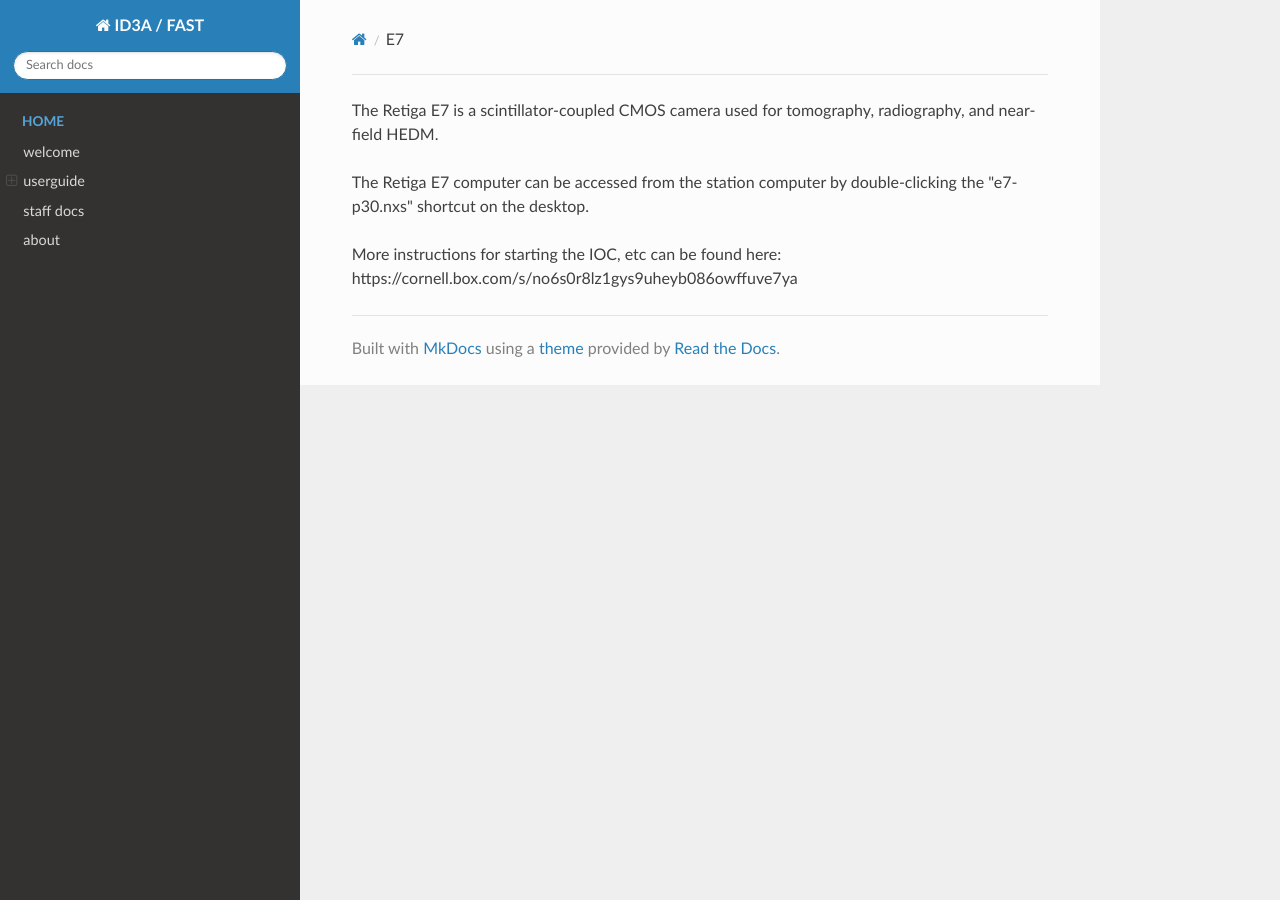
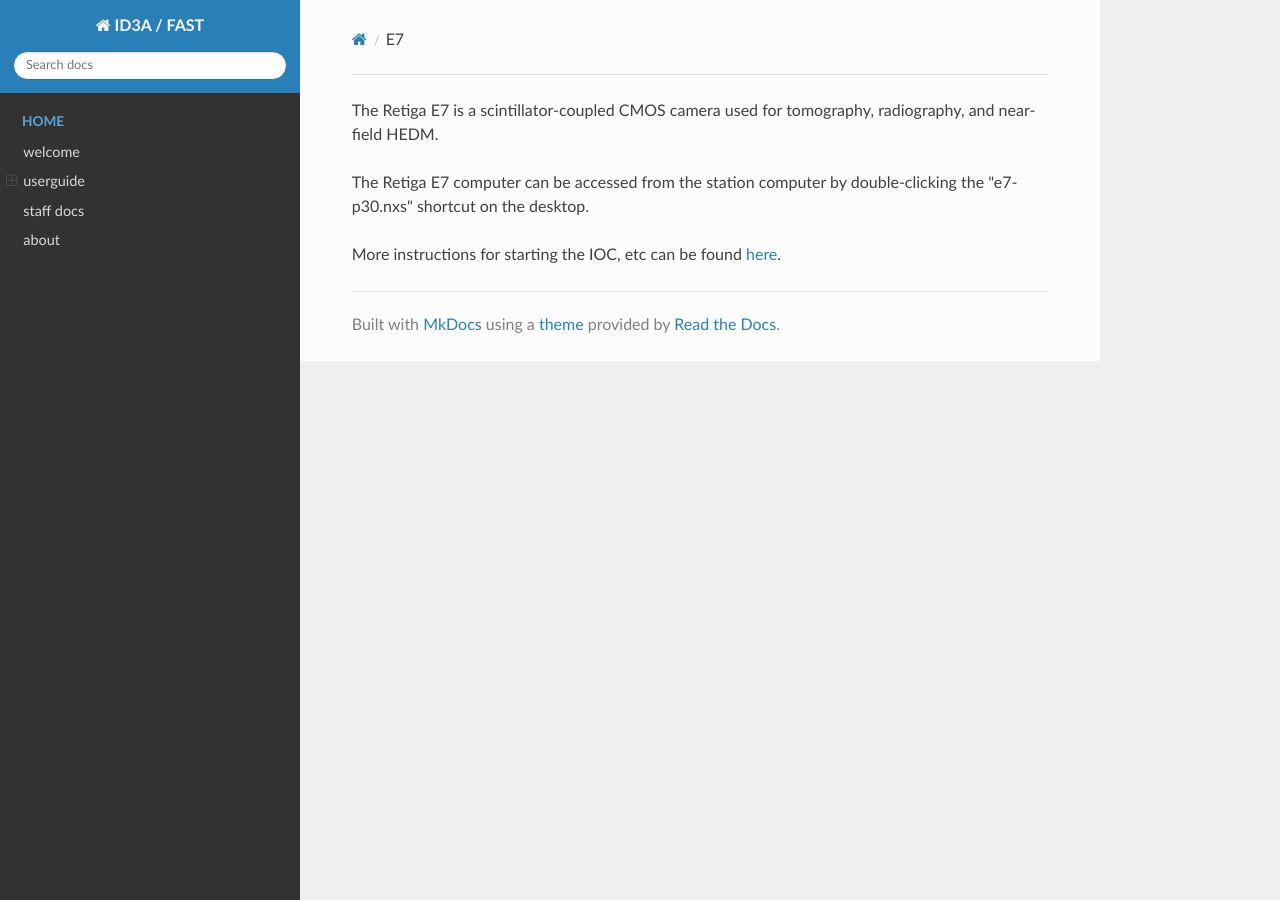
Before and after one commit to ksg52/CHESS-ID3A-FAST, an MkDocs documentation site: the page built from docs/userguide/hardware/RetigaE7/e7.md, in a window 1280 px wide. Built offline with MkDocs 1.6.1, drawn with Linux system fonts in a browser that asks for light colours; nearby versions of some CDN libraries.

Commit message:
Update e7.md

```diff
--- a/docs/userguide/hardware/RetigaE7/e7.md
+++ b/docs/userguide/hardware/RetigaE7/e7.md
@@ -2,4 +2,4 @@ The Retiga E7 is a scintillator-coupled CMOS camera used for tomography, radiogr
 
 The Retiga E7 computer can be accessed from the station computer by double-clicking the "e7-p30.nxs" shortcut on the desktop.
 
-More instructions for starting the IOC, etc can be found here: https://cornell.box.com/s/no6s0r8lz1gys9uheyb086owffuve7ya
+More instructions for starting the IOC, etc can be found [here](https://cornell.box.com/s/no6s0r8lz1gys9uheyb086owffuve7ya).
```
